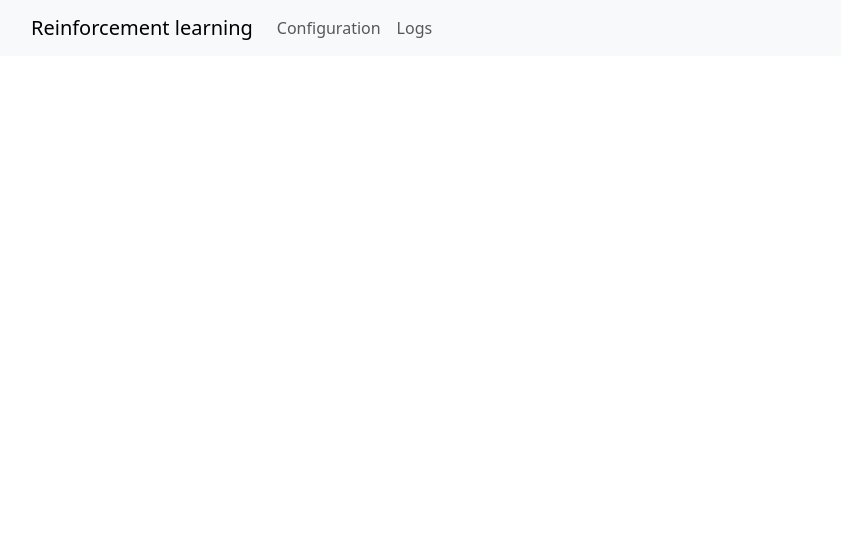
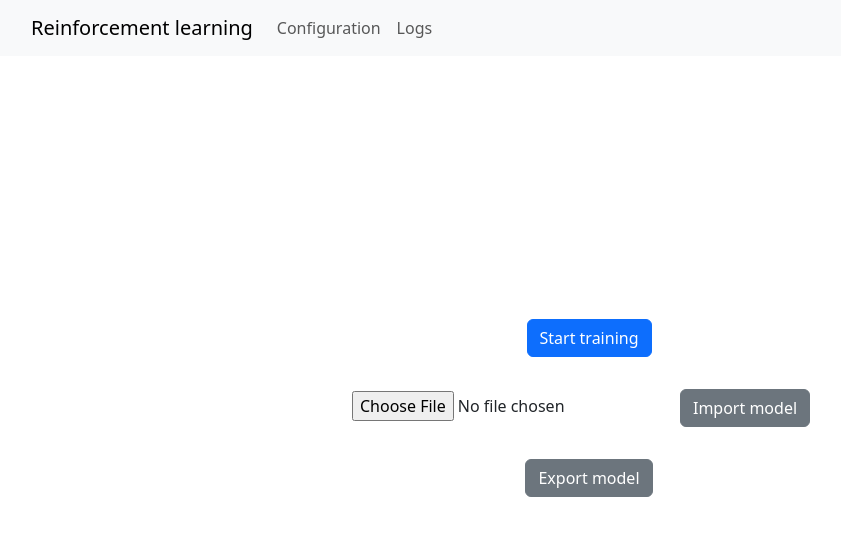
Before and after one commit to ZPI-2023-IST/Frontend, a Next.js app: page / in a window 1280 px wide. Shown: the top 536 px of the page, without its empty margins (51-892 px from the left). Built offline with nearby package versions, Linux system fonts and the light colour scheme.

Commit message:
add buttons for importing and exporting models (ugly af

```diff
--- a/pages/index.js
+++ b/pages/index.js
@@ -1,10 +1,65 @@
 import 'bootstrap/dist/css/bootstrap.min.css';
 import Head from 'next/head';
 import Button from 'react-bootstrap/Button';
+import Stack from 'react-bootstrap/Stack';
+import Container from 'react-bootstrap/Container';
+import Row from 'react-bootstrap/Row';
+import Col from 'react-bootstrap/Col';
 import Layout from '../components/layout'
+import { useState, useEffect } from "react";
+import { ChangeEvent } from "react";
 
 
 export default function Home() {
+  const [file, setFile] = useState(null);
+
+
+  const handleFileChange = (e) => {
+    if (e.target.files) {
+      setFile(e.target.files[0]);
+    }
+  };
+
+
+  function handleExport() {
+    // fetch model endpoint and download zip file sent from api
+    fetch("http://localhost:5000/model")
+      .then(response => response.blob())
+      .then(blob => {
+        blob.lastModifiedDate = new Date();
+        blob.name = "model.zip";
+        const url = window.URL.createObjectURL(blob);
+        const a = document.createElement('a');
+        a.href = url;
+        a.download = blob.name;
+        a.click();
+      });
+  }
+
+  function handleImport(){
+    // upload zip file to api
+    if(!file){
+      return;
+    }
+    const formData = new FormData();
+    console.log(file);
+    formData.append('file', file);
+    fetch("http://localhost:5000/model", {
+      method: 'PUT',
+      headers: {
+        'Content-Type': 'application/zip'
+      },
+      body: formData
+    }).then(response => response.json())
+      .then(data => {
+        if(data["success"]){
+          alert("Model imported successfully");
+        }
+      });
+
+  }
+
+
   return (
     <Layout>
       <Head>
@@ -13,6 +68,24 @@ export default function Home() {
       </Head>
 
       <main>
+      <Container
+      className="d-flex align-items-center justify-content-center"
+      style={{ minHeight: '90vh' }}
+    >
+      <Row className="text-center d-flex flex-column align-items-center">
+        <Col>
+          <Button variant="primary" className="mb-3">Start training</Button>
+        </Col>
+        <Col>
+          <input id="file" type="file" onChange={handleFileChange} />
+          <Button variant="secondary" className="m-3" onClick={handleImport}>Import model</Button>
+        </Col>
+        <Col>
+        <Button variant="secondary" className="m-3" onClick={handleExport}>Export model</Button>
+
+        </Col>
+      </Row>
+    </Container>
       </main>
     </Layout>
   );
```
